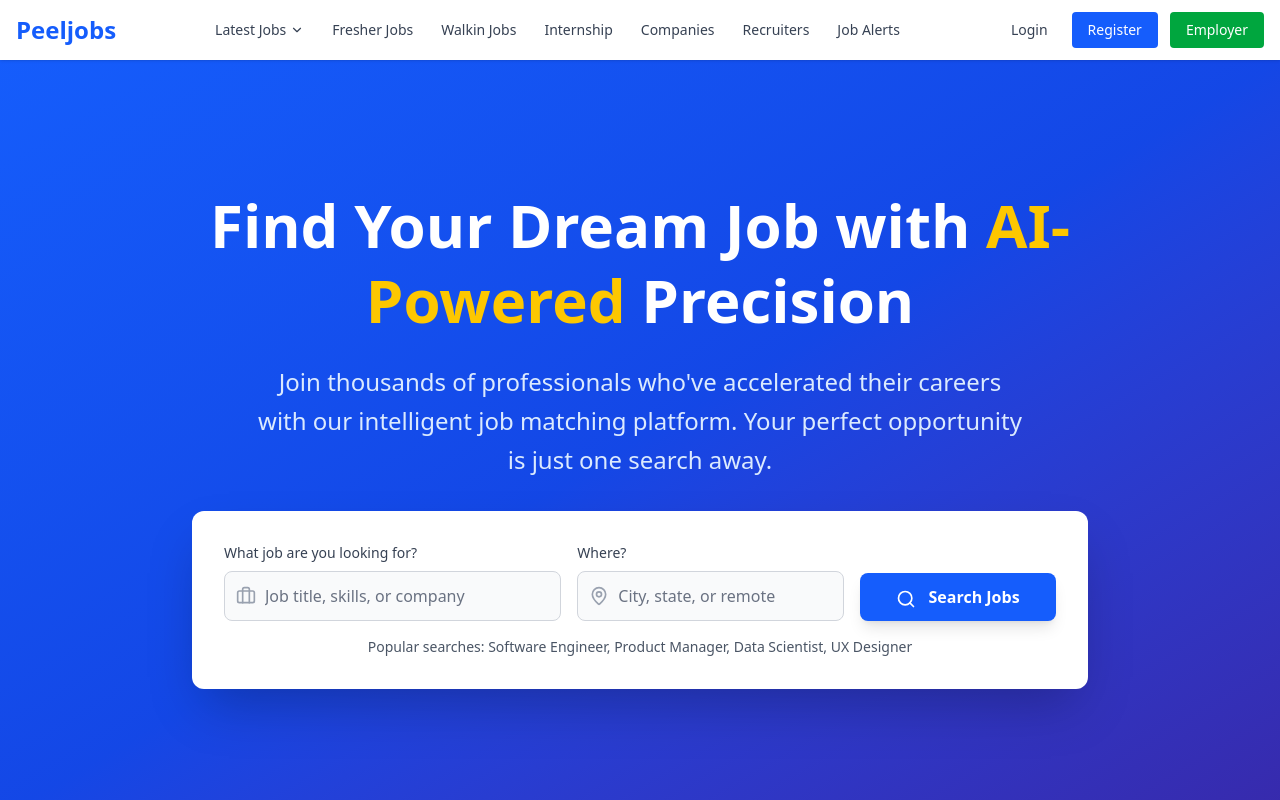
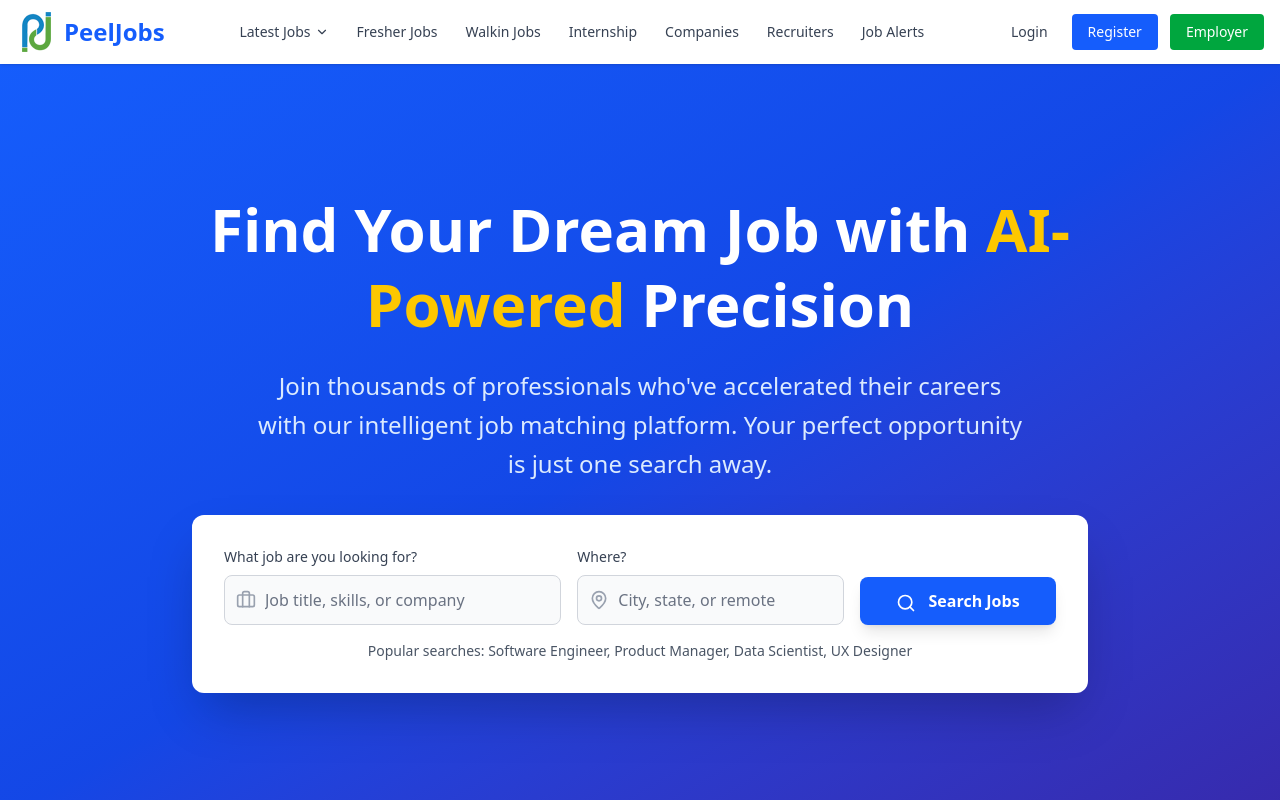
Before and after one commit to MicroPyramid/opensource-job-portal, a SvelteKit app in the folder ui/: page / in a window 1280 px wide. Shown: the top 800 px of the page. Built offline with nearby package versions, Linux system fonts and the light colour scheme.

Commit message:
feat: Add favicon and logo images; update layout for logo display

```diff
--- a/ui/src/app.html
+++ b/ui/src/app.html
@@ -3,6 +3,7 @@
 	<head>
 		<meta charset="utf-8" />
 		<meta name="viewport" content="width=device-width, initial-scale=1" />
+		<link rel="icon" type="image/png" href="/favicon_pj.png" />
 		%sveltekit.head%
 	</head>
 	<body data-sveltekit-preload-data="hover">
--- a/ui/src/routes/(site)/+layout.svelte
+++ b/ui/src/routes/(site)/+layout.svelte
@@ -168,8 +168,9 @@
     <nav class="container mx-auto px-4 py-3">
       <div class="flex justify-between items-center">
         <!-- Logo -->
-        <a href="/" class="text-xl md:text-2xl font-bold text-blue-600 hover:text-blue-700 transition-colors duration-200">
-          Peeljobs
+        <a href="/" class="flex items-center space-x-2 hover:opacity-90 transition-opacity duration-200">
+          <img src="/logo.png" alt="PeelJobs" class="h-8 md:h-10 w-auto" />
+          <span class="text-xl md:text-2xl font-bold text-blue-600">PeelJobs</span>
         </a>
 
         <!-- Desktop Navigation -->
```
Also changed, not shown: ui/static/favicon_pj.png (added), ui/static/logo.png (added).
